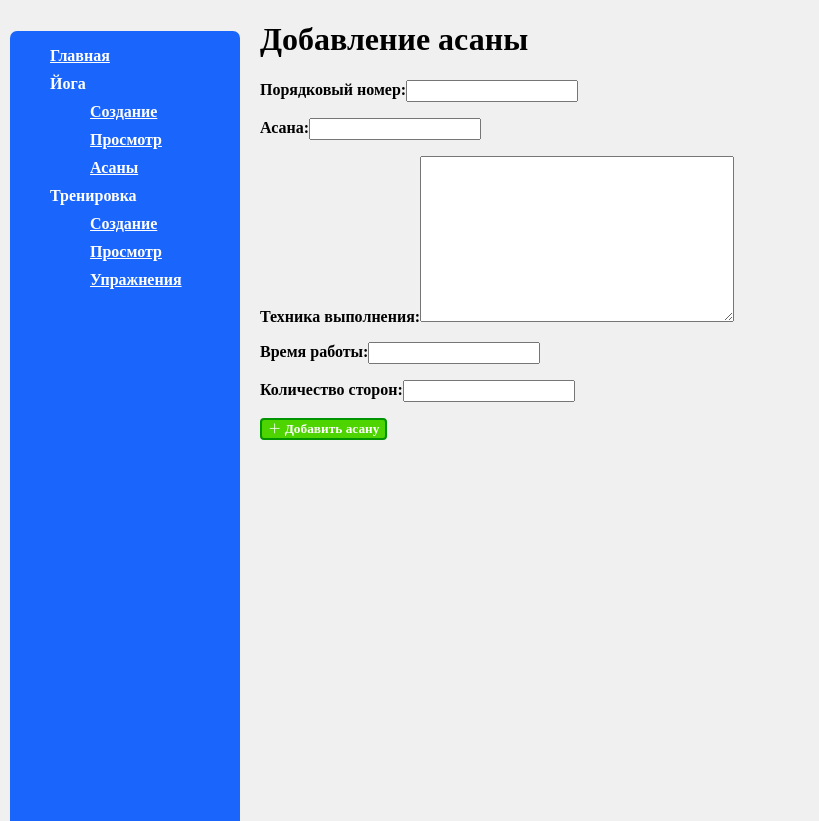
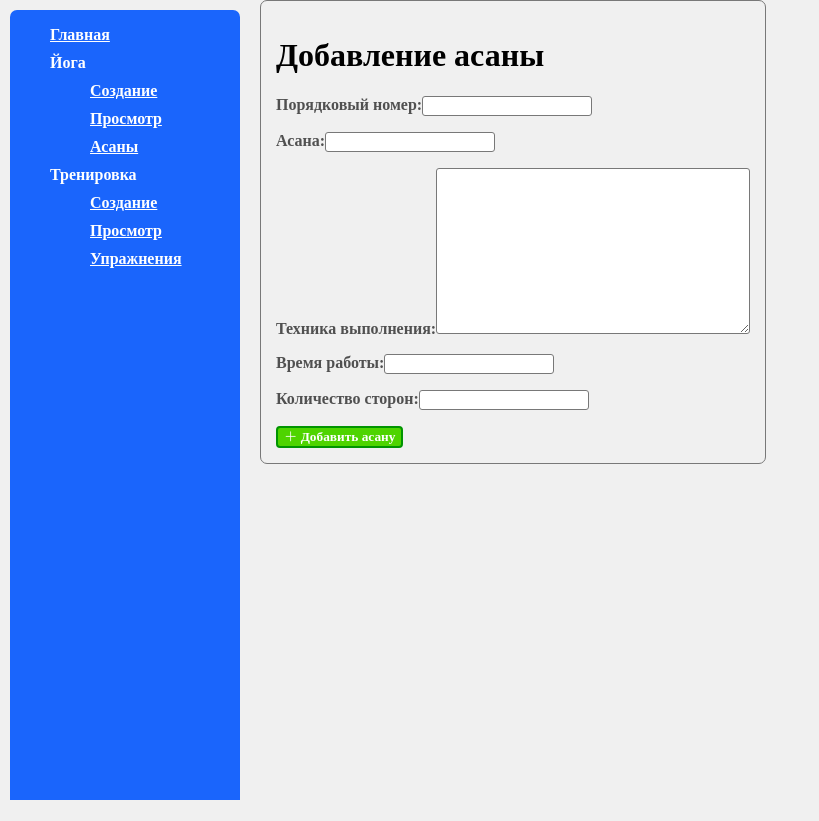
Before and after one commit to mika-akopyan/training_diary, a Django app: page /yoga/exercises/add/ in a window 1280 px wide. Shown: the whole page, without its empty margins (0-819 px from the left). After the commit the page ends 800 px from the top, so only its background shows below. Run offline with Django 5.2, Linux system fonts and the light colour scheme.

Commit message:
style: Give style to the form, labels and input fields

```diff
--- a/website/diary_training_sessions/workout/static/base/css/form.css
+++ b/website/diary_training_sessions/workout/static/base/css/form.css
@@ -1,9 +1,34 @@
+/* ФОРМА */
+.form {
+    /* Расположение */
+    display: inline-block;
+    padding: 15px;
+
+    /* Внешний вид */
+    border: 1px solid rgb(120, 120, 120);;
+    border-radius: 7px;
+}
+
+/* ЗАГОЛОВОК */
+.form__header {
+    /* Шрифт */
+    font-family: 'Bahnschrift';
+    font-weight: 600;
+}
+
 /* МЕТКИ */
-.form__label {
+/* ПОДСКАЗКА */
+.form__label,
+.form__hint {
     /* Шрифт */
     font-family: 'Bahnschrift';
     font-weight: 600;
     font-stretch: semi-condensed;
+}
+
+.form__label {
+    /* Внешний вид */
+    color: rgb(80, 80, 80);
 }
 
 /* ПОЛЯ ВВОДА */
@@ -13,3 +38,9 @@
     font-weight: 300;
     font-stretch: semi-condensed;
 }
+
+.form__input {
+    /* Внешний вид */
+    border: 1px solid rgb(120, 120, 120);
+    border-radius: 3px;
+}
--- a/website/diary_training_sessions/workout/static/base/css/object_add.css
+++ b/website/diary_training_sessions/workout/static/base/css/object_add.css
@@ -1,10 +1,4 @@
 @import '../../base/css/form.css';
-
-/* Шрифт для заголовка страницы */
-h1 {
-    font-family: 'Bahnschrift';
-    font-weight: 600;
-}
 
 /* ССЫЛКА ДОБАВИТЬ */
 .form__add-object {
--- a/website/diary_training_sessions/workout/static/base/css/object_update.css
+++ b/website/diary_training_sessions/workout/static/base/css/object_update.css
@@ -1,10 +1,4 @@
 @import '../../base/css/form.css';
-
-/* Шрифт для заголовка страницы */
-h1 {
-    font-family: 'Bahnschrift';
-    font-weight: 600;
-}
 
 /* КНОПКИ */
 .form__edit-object,
--- a/website/diary_training_sessions/workout/templates/workout/exercise_add.html
+++ b/website/diary_training_sessions/workout/templates/workout/exercise_add.html
@@ -10,9 +10,9 @@
 {% endblock link %}
 
 {% block content %}
-    <h1>Добавление упражнения</h1>
     <form class='form' action="" method="post">
         {% csrf_token %}
+        <h1 class='form__header'>Добавление упражнения</h1>
         {% for f in form %}
             <p><label class='form__label' for="{{ f.id_for_label }}">{{ f.label }}:</label>{{ f }}</p>
         {% endfor %}
--- a/website/diary_training_sessions/workout/templates/workout/exercise_update.html
+++ b/website/diary_training_sessions/workout/templates/workout/exercise_update.html
@@ -10,9 +10,9 @@
 {% endblock link %}
 
 {% block content %}
-    <h1>Редактирование упражнения</h1>
     <form class='form' action="" method="post">
         {% csrf_token %}
+        <h1 class='form__header'>Редактирование упражнения</h1>
         {% for f in form %}
             <p><label class='form__label' for="{{ f.id_for_label }}">{{ f.label }}:</label>{{ f }}</p>
         {% endfor %}
--- a/website/diary_training_sessions/yoga/templates/yoga/asana_add.html
+++ b/website/diary_training_sessions/yoga/templates/yoga/asana_add.html
@@ -10,9 +10,9 @@
 {% endblock link %}
 
 {% block content %}
-    <h1>Добавление асаны</h1>
     <form class='form' action="" method="post">
         {% csrf_token %}
+        <h1 class='form__header'>Добавление асаны</h1>
         {% for f in form %}
             <p><label class='form__label' for="{{ f.id_for_label }}">{{ f.label }}:</label>{{ f }}</p>
         {% endfor %}
--- a/website/diary_training_sessions/yoga/templates/yoga/asana_update.html
+++ b/website/diary_training_sessions/yoga/templates/yoga/asana_update.html
@@ -10,9 +10,9 @@
 {% endblock link %}
 
 {% block content %}
-    <h1>Редактирование асаны</h1>
     <form class='form' action="" method="post">
         {% csrf_token %}
+        <h1 class='form__header'>Редактирование асаны</h1>
         {% for f in form %}
             <p><label class='form__label' for="{{ f.id_for_label }}">{{ f.label }}:</label>{{ f }}</p>
         {% endfor %}
```
